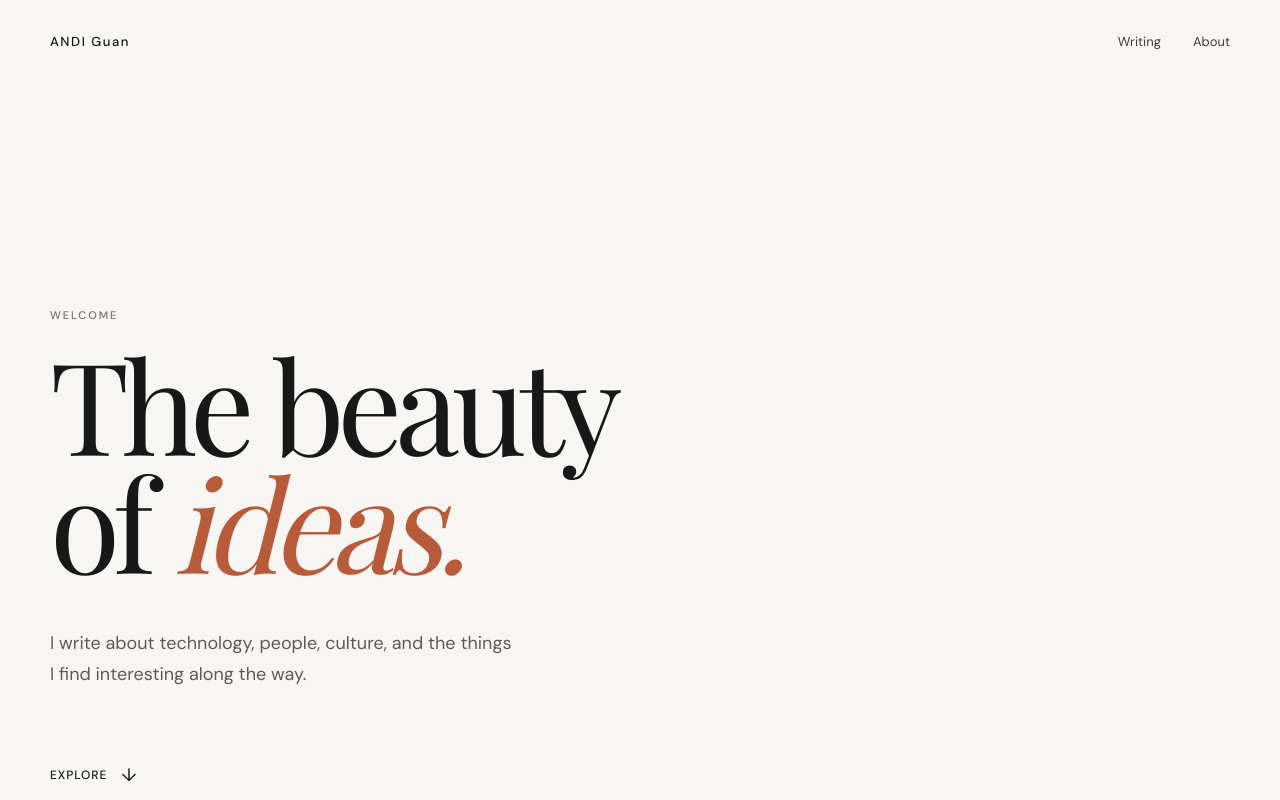
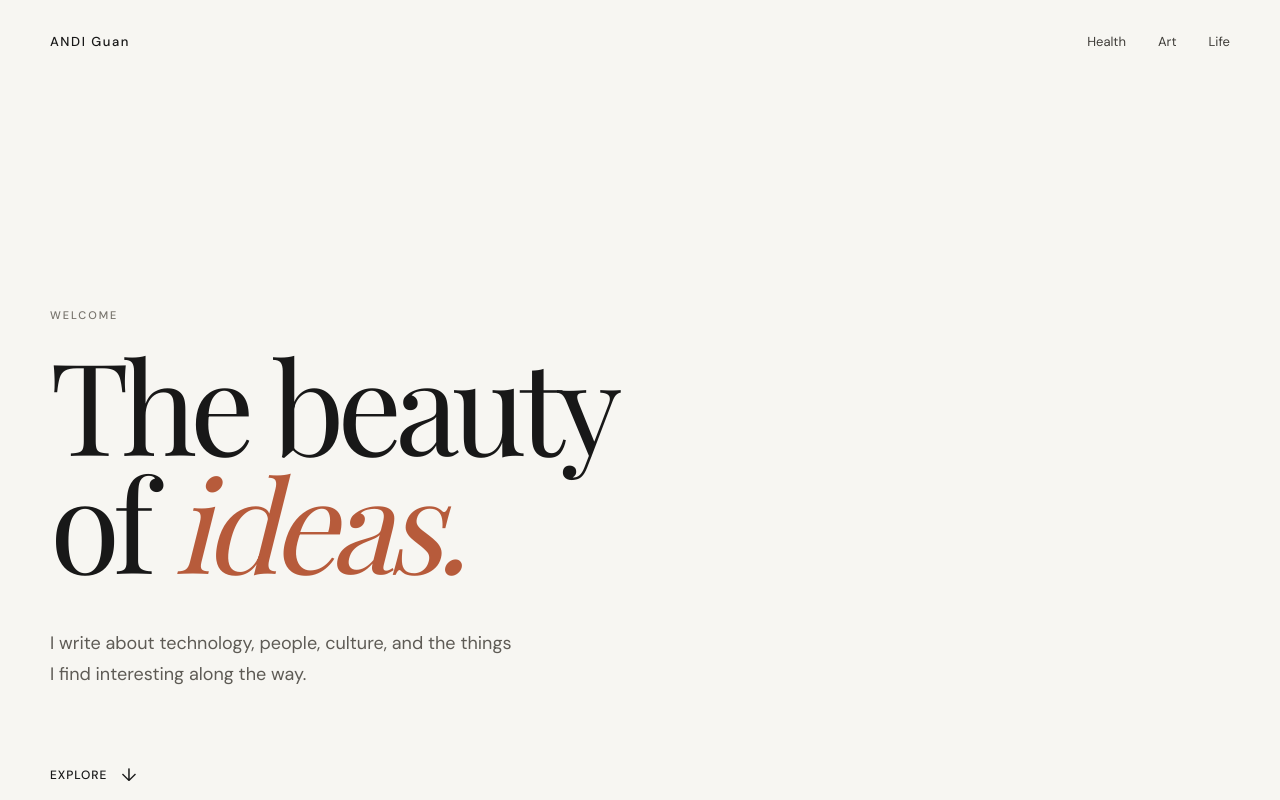
Before and after one commit to andiguansf/home, a plain HTML site: page index.html in a window 1280 px wide. Shown: the top 800 px of the page. Drawn offline with nearby package versions, Linux system fonts and the light colour scheme; a web font is replaced by a local one.

Commit message:
Update navigation links in index.html

```diff
--- a/index.html
+++ b/index.html
@@ -34,8 +34,9 @@
       </a>
 
       <nav class="navigation" aria-label="Main navigation">
-        <a href="#writing">Writing</a>
-        <a href="#about">About</a>
+        <a href="#Health">Health</a>
+         <a href="#Art">Art</a>
+        <a href="#Life">Life</a>
       </nav>
 
     </div>
```
